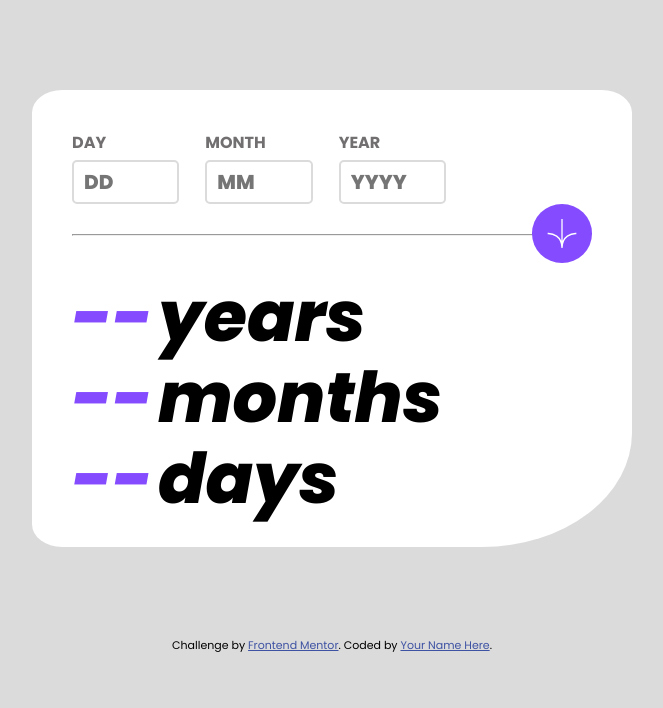
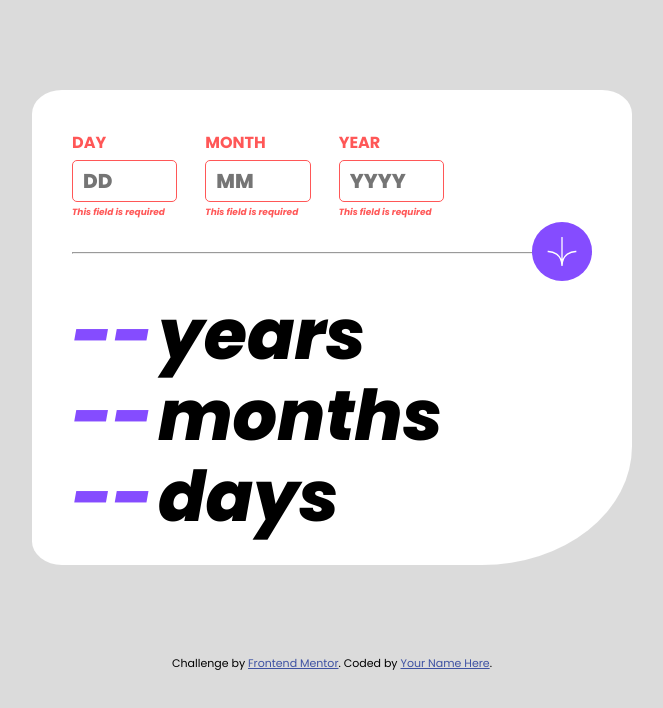
Before and after one commit to Samuellekpor/age-calculator-app, a website: page index.html in a window 1280 px wide. Both pictures are taken after a click on the picture 870 px from the left and 233 px from the top of the page. Shown: the whole page, without its empty margins (308-971 px from the left). Drawn offline with Linux system fonts and the light colour scheme.

Commit message:
Handle empty input fields

```diff
--- a/index.html
+++ b/index.html
@@ -16,16 +16,19 @@
   <div class="big-container">
     <form action="submit" class="form">
       <div class="date-container">
-        <label for="day">Day</label>
-        <input type="number" name="day" id="day" placeholder="DD">
+        <label class="labels" for="day">Day</label>
+        <input type="number" name="day" class="inputs" id="day" placeholder="DD">
+        <span id="reqDay" class="errorState"></span>
       </div>
       <div class="date-container">
-        <label for="month">Month</label>
-        <input type="number" name="month" id="month" placeholder="MM">
+        <label class="labels" for="month">Month</label>
+        <input type="number" name="month" class="inputs" id="month" placeholder="MM">
+        <span id="reqMonth" class="errorState"></span>
       </div>
       <div class="date-container">
-        <label for="day">Year</label>
-        <input type="number" name="year" id="year" placeholder="YYYY">
+        <label class="labels" for="year">Year</label>
+        <input type="number" name="year" class="inputs" id="year" placeholder="YYYY">
+        <span id="reqYear" class="errorState"></span>
       </div>
     </form>
     <div class="separator">
--- a/index.js
+++ b/index.js
@@ -1,11 +1,16 @@
-const day_field = document.getElementById('day');
-const month_field = document.getElementById('month');
-const year_field = document.getElementById('year');
+const dayField = document.getElementById('day');
+const monthField = document.getElementById('month');
+const yearField = document.getElementById('year');
 const arrow = document.querySelector('.icon-arrow');
+const reqDay = document.getElementById('reqDay');
+const reqMonth = document.getElementById('reqMonth');
+const reqYear = document.getElementById('reqYear');
+const labels = document.querySelectorAll('.labels');
+const inputs = document.querySelectorAll('.inputs');
 
 arrow.addEventListener('click', () => {
-  const dateformat = /^(0?[1-9]|[1-2][0-9]|3[01])[\/](0?[1-9]|1[0-2])/;
-  const date = `${day_field.value}/${month_field.value}/${year_field.value}`;
+  const dateformat = /^(\d{1,2})-(\d{1,2})-(\d{4})$/;
+  const date = `${dayField.value}-${monthField.value}-${yearField.value}`;
 
   // Matching the date through regular expression
   if (date.match(dateformat)) {
@@ -41,9 +46,25 @@ arrow.addEventListener('click', () => {
       }
     }
   } else {
+    labels.forEach(label => {
+      label.style.color = 'hsl(0, 100%, 67%)';
+    });
+    inputs.forEach(input => {
+      input.style.border = '1px solid hsl(0, 100%, 67%)';
+    });
+    if (dayField.value.trim() === '') {
+      reqDay.innerHTML = 'This field is required'
+    }
+    if (monthField.value.trim() === '') {
+      reqMonth.innerHTML = 'This field is required'
+    }
+    if (yearField.value.trim() === '') {
+      reqYear.innerHTML = 'This field is required'
+    }
     console.log('Invalid date format!');
     return false;
   }
   console.log('Valid date');
+  console.log(date);
   return true;
 });
--- a/style.css
+++ b/style.css
@@ -65,6 +65,7 @@
     border-radius: 5px;
     border: 2px solid hsl(0, 0%, 86%);
     margin-top: 5px;
+    margin-bottom: -5px;
     color: hsl(0, 0%, 8%);
     font-family: Poppins-ExtraBold, sans-serif;
     font-size: 20px;
@@ -120,6 +121,16 @@
     margin-right: 5px;
   }
 
+  #reqDay {
+    margin-top: -5px;
+  }
+
+  .errorState {
+    color: hsl(0, 100%, 67%);
+    font-size: 9px;
+    font-family: Poppins-boldItalic, sans-serif;
+  }
+
 @media (min-width: 768px) {
   .big-container {
     width: 520px;
```
